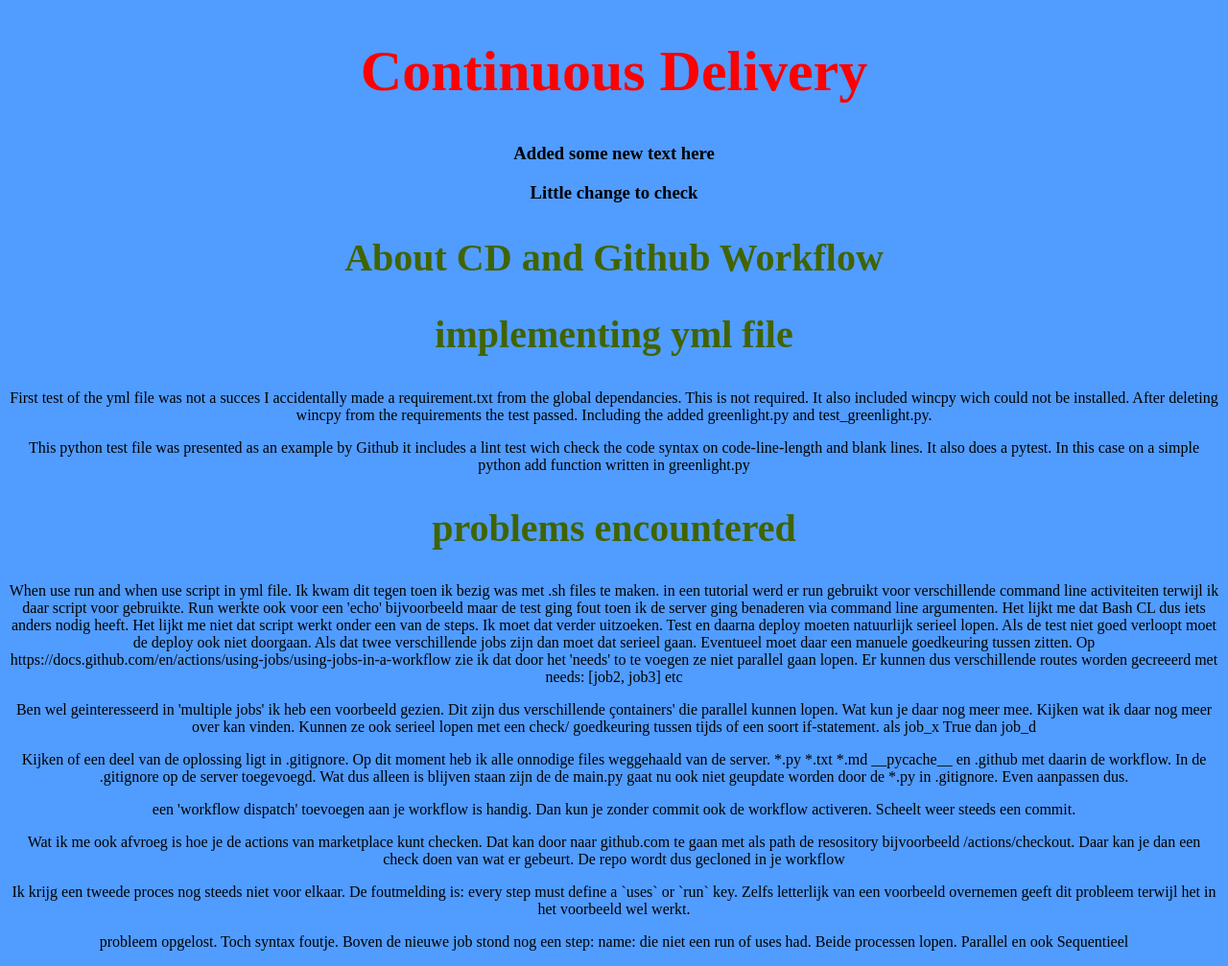
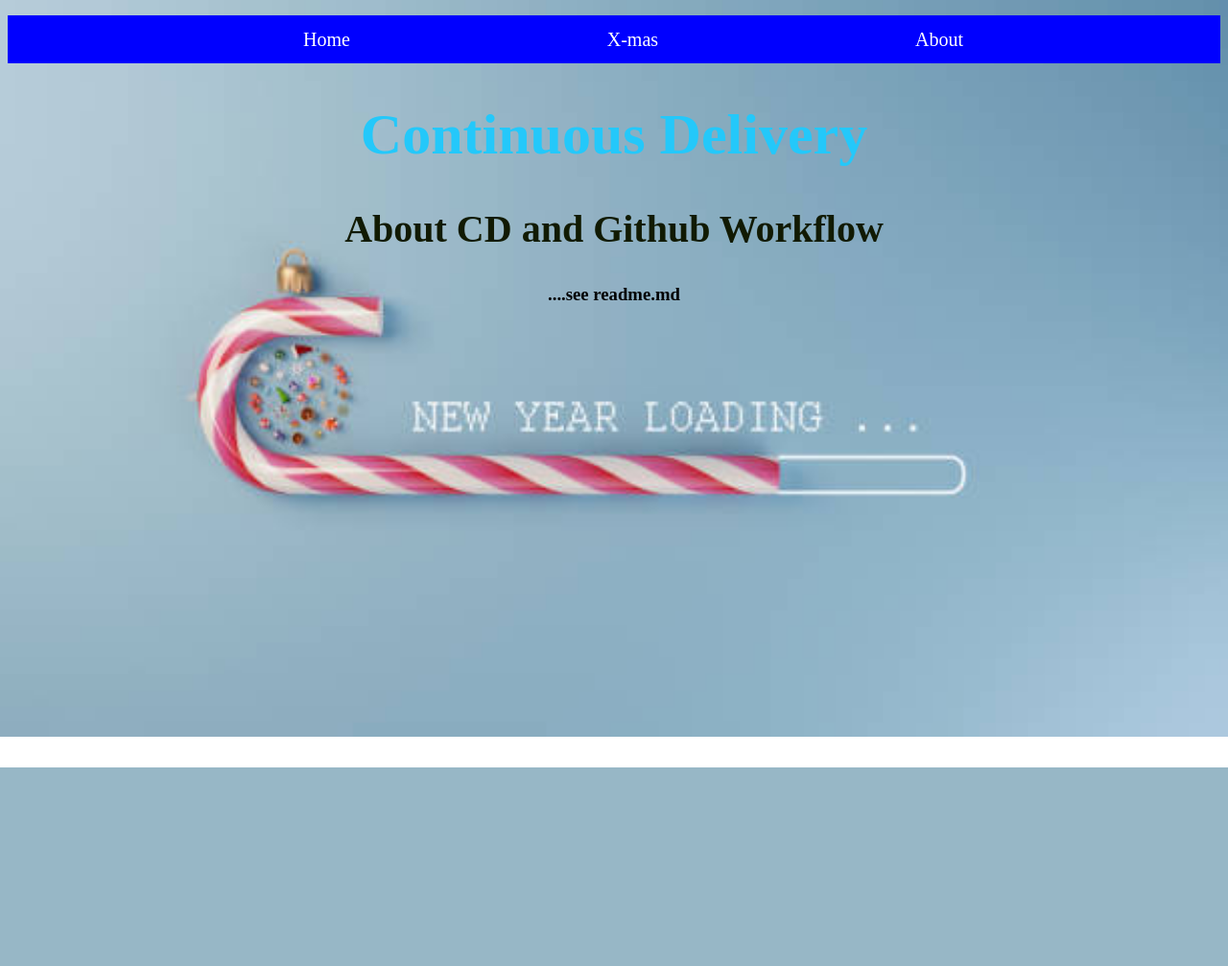
Before and after one commit to hwk246/cd, a Flask app: page /about/ in a window 1280 px wide. Shown: the whole page at 96% size. After the commit the page ends 800 px from the top, so only its background shows below. Run offline with Flask 2, Linux system fonts and the light colour scheme.

Commit message:
final update

```diff
--- a/main.py
+++ b/main.py
@@ -4,16 +4,15 @@ app = Flask(__name__)
 
 @app.route('/')
 def index():
-
     return render_template('index.html', title='home')
 
 @app.route('/about/')
 def about():
     return render_template('about.html', title='about')
 
-@app.route('/handy/')
-def handy():
-    return render_template('handy.html', title='handy')
+@app.route('/xmas/')
+def xmas():
+    return render_template('xmas.html', title='xmas')
 
 if __name__ == '__main__':
     app.run()
--- a/static/style.css
+++ b/static/style.css
@@ -1,13 +1,41 @@
 body {
-  background: #519cff;
+  background-image: url("./images/merry_x_mas.jpg ");
+  background-repeat: no-repeat;
+  background-size: cover;
   text-align: center;
 }
 h1 {
-  color: #ff0000;
+  color: #24c8fa;
   font-size: 60px;
 }
 
 h2 {
-  color: #416400;
+  color: #111a02;
   font-size: 40px;
 }
+
+nav {
+  background: blue;
+}
+
+ul {
+  height: 50px;
+  display: flex;
+  flex-direction: row;
+  justify-content: space-evenly;
+  align-items: center;
+}
+
+li {
+  list-style: none;
+}
+
+li:hover {
+  transform: scale(1.1);
+}
+
+a {
+  text-decoration: none;
+  color: white;
+  font-size: 20px;
+}
--- a/templates/about.html
+++ b/templates/about.html
@@ -1,70 +1,6 @@
 <!DOCTYPE html>
 {% extends "base.html" %} {% block content %}
 <h2>About CD and Github Workflow</h2>
-<h2>implementing yml file</h2>
-<p>
-  First test of the yml file was not a succes I accidentally made a
-  requirement.txt from the global dependancies. This is not required. It also
-  included wincpy wich could not be installed. After deleting wincpy from the
-  requirements the test passed. Including the added greenlight.py and
-  test_greenlight.py.
-</p>
-<p>
-  This python test file was presented as an example by Github it includes a lint
-  test wich check the code syntax on code-line-length and blank lines. It also
-  does a pytest. In this case on a simple python add function written in
-  greenlight.py
-</p>
-<h2>problems encountered</h2>
-<p>
-  When use run and when use script in yml file. Ik kwam dit tegen toen ik bezig
-  was met .sh files te maken. in een tutorial werd er run gebruikt voor
-  verschillende command line activiteiten terwijl ik daar script voor gebruikte.
-  Run werkte ook voor een 'echo' bijvoorbeeld maar de test ging fout toen ik de
-  server ging benaderen via command line argumenten. Het lijkt me dat Bash CL
-  dus iets anders nodig heeft. Het lijkt me niet dat script werkt onder een van
-  de steps. Ik moet dat verder uitzoeken. Test en daarna deploy moeten
-  natuurlijk serieel lopen. Als de test niet goed verloopt moet de deploy ook
-  niet doorgaan. Als dat twee verschillende jobs zijn dan moet dat serieel gaan.
-  Eventueel moet daar een manuele goedkeuring tussen zitten. Op
-  https://docs.github.com/en/actions/using-jobs/using-jobs-in-a-workflow zie ik
-  dat door het 'needs' to te voegen ze niet parallel gaan lopen. Er kunnen dus
-  verschillende routes worden gecreeerd met needs: [job2, job3] etc
-</p>
-<p>
-  Ben wel geinteresseerd in 'multiple jobs' ik heb een voorbeeld gezien. Dit
-  zijn dus verschillende çontainers' die parallel kunnen lopen. Wat kun je daar
-  nog meer mee. Kijken wat ik daar nog meer over kan vinden. Kunnen ze ook
-  serieel lopen met een check/ goedkeuring tussen tijds of een soort
-  if-statement. als job_x True dan job_d
-</p>
-<p>
-  Kijken of een deel van de oplossing ligt in .gitignore. Op dit moment heb ik
-  alle onnodige files weggehaald van de server. *.py *.txt *.md __pycache__ en
-  .github met daarin de workflow. In de .gitignore op de server toegevoegd. Wat
-  dus alleen is blijven staan zijn de
-  <shit>
-    de main.py gaat nu ook niet geupdate worden door de *.py in .gitignore. Even
-    aanpassen dus.</shit
-  >
-</p>
-een 'workflow dispatch' toevoegen aan je workflow is handig. Dan kun je zonder
-commit ook de workflow activeren. Scheelt weer steeds een commit.
-<p>
-  Wat ik me ook afvroeg is hoe je de actions van marketplace kunt checken. Dat
-  kan door naar github.com te gaan met als path de resository bijvoorbeeld
-  /actions/checkout. Daar kan je dan een check doen van wat er gebeurt. De repo
-  wordt dus gecloned in je workflow
-</p>
-<p>
-  Ik krijg een tweede proces nog steeds niet voor elkaar. De foutmelding is:
-  every step must define a `uses` or `run` key. Zelfs letterlijk van een
-  voorbeeld overnemen geeft dit probleem terwijl het in het voorbeeld wel werkt.
-</p>
-<p>
-  probleem opgelost. Toch syntax foutje. Boven de nieuwe job stond nog een step:
-  name: die niet een run of uses had. Beide processen lopen. Parallel en ook
-  Sequentieel
-</p>
+<h3>....see readme.md</h3>
 
 {% endblock content %}
--- a/templates/base.html
+++ b/templates/base.html
@@ -12,10 +12,22 @@
 
     <title>{{title}}</title>
   </head>
+
   <body>
+    <nav>
+      <ul>
+        <li>
+          <a href="/">Home</a>
+        </li>
+        <li>
+          <a href="/xmas">X-mas</a>
+        </li>
+        <li>
+          <a href="/about">About</a>
+        </li>
+      </ul>
+    </nav>
     <h1>Continuous Delivery</h1>
-    <h3>Added some new text here</h3>
-    <h3>Little change to check</h3>
     {% block content %} {% endblock %} {% block content2 %} {% endblock %}
   </body>
 </html>
```
Also changed, not shown: templates/handy.html (deleted, +0 -15 lines), templates/xmas.html (added, +7 -0 lines), static/images/merry_x_mas.jpg (added).
